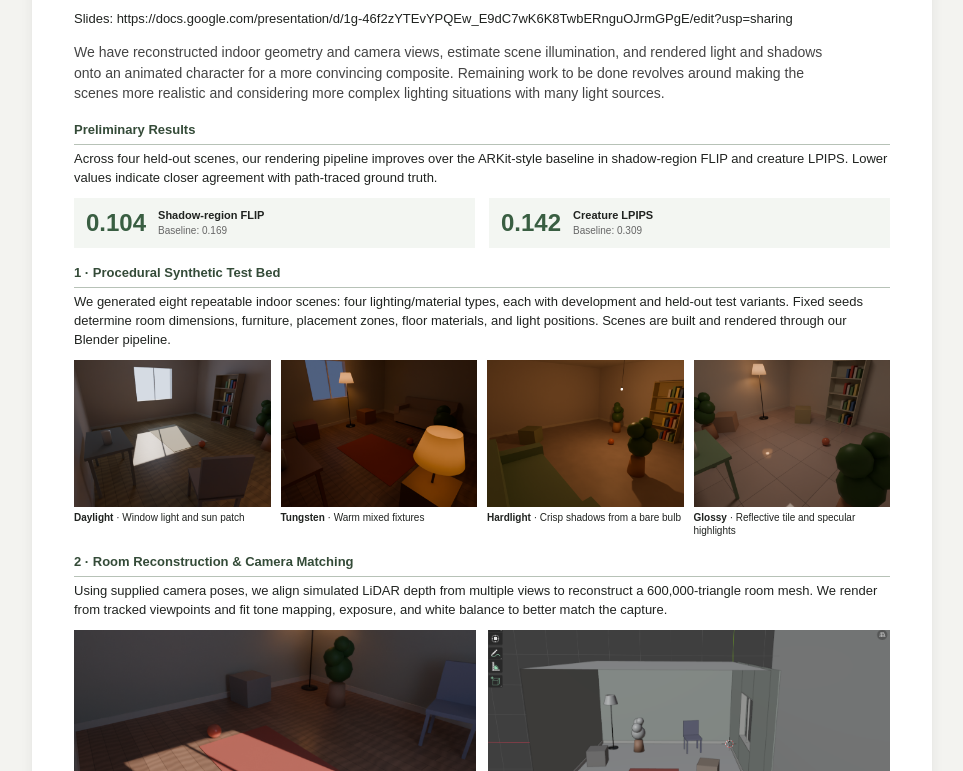
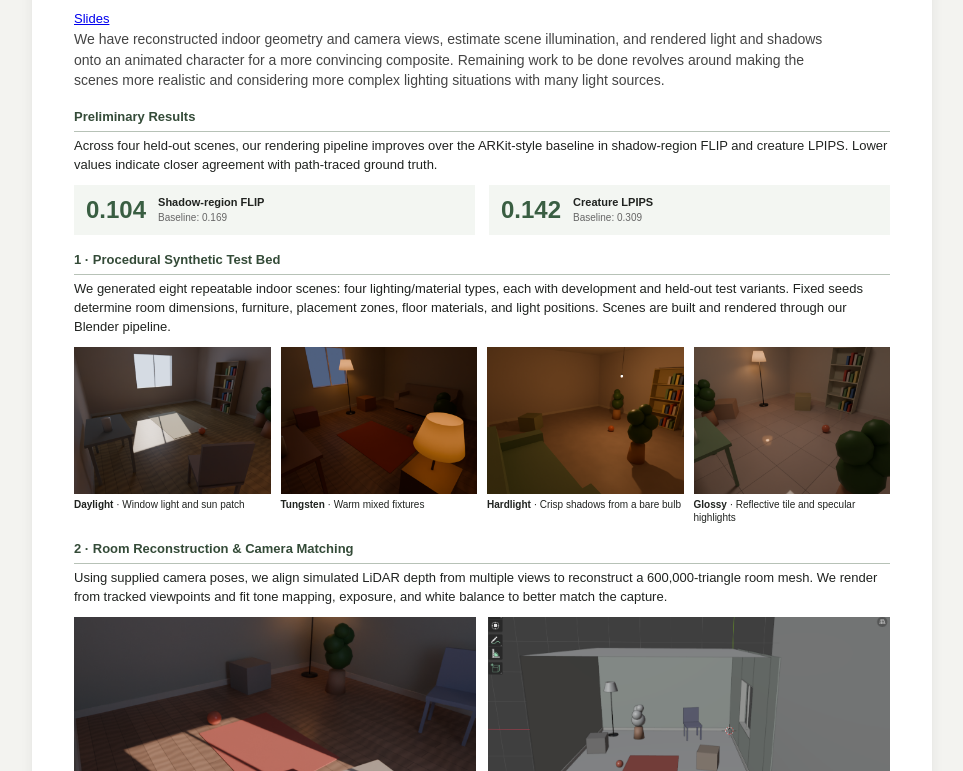
Before and after one commit to elspherical/cs184-project-page, a plain HTML site: page milestone_webpage/index.html in a window 1280 px wide. Shown: the part 150-921 px from the top of the page, without its empty margins (158-1121 px from the left). Drawn offline with Linux system fonts and the light colour scheme.

Commit message:
slides link

```diff
--- a/milestone_webpage/index.html
+++ b/milestone_webpage/index.html
@@ -13,7 +13,7 @@
     <div class="course">CS 184 · COMPUTER GRAPHICS · FINAL PROJECT</div>
     <h1>BEARS: Believable Environment-Aware Reality Simulation</h1>
     <p class="authors">Ronak Sinha · Nicole Phan · Jason Wang · Erica Liu</p>
-    <p>Slides: https://docs.google.com/presentation/d/1g-46f2zYTEvYPQEw_E9dC7wK6K8TwbERnguOJrmGPgE/edit?usp=sharing</p>
+    <a href=https://docs.google.com/presentation/d/1g-46f2zYTEvYPQEw_E9dC7wK6K8TwbERnguOJrmGPgE/edit?usp=sharing>Slides</a>
     <p class="summary">We have reconstructed indoor geometry and camera views, estimate scene illumination, and rendered light and shadows onto an animated character for a more convincing composite. Remaining work to be done revolves around making the scenes more realistic and considering more complex lighting situations with many light sources.</p>
 </header>
 
```
